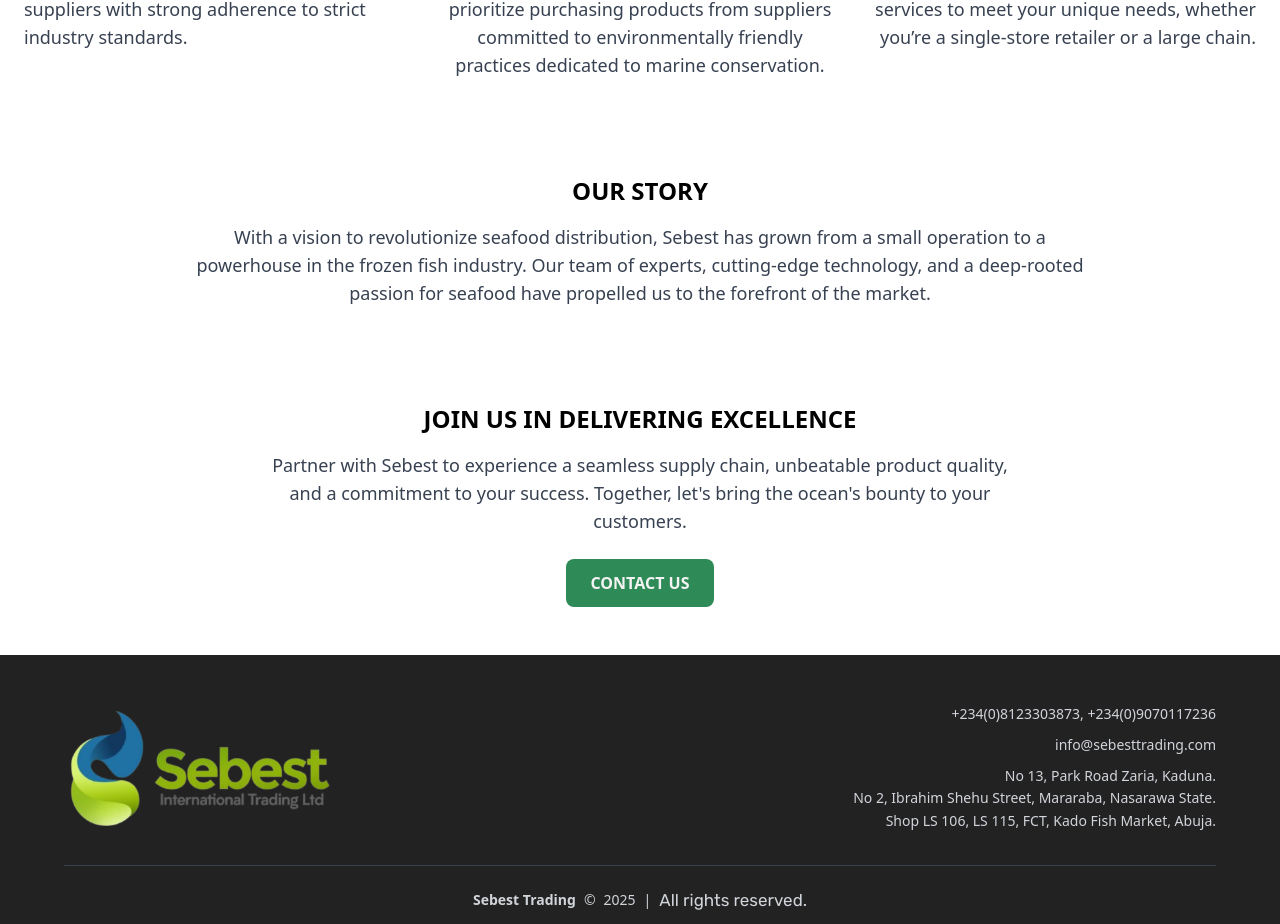
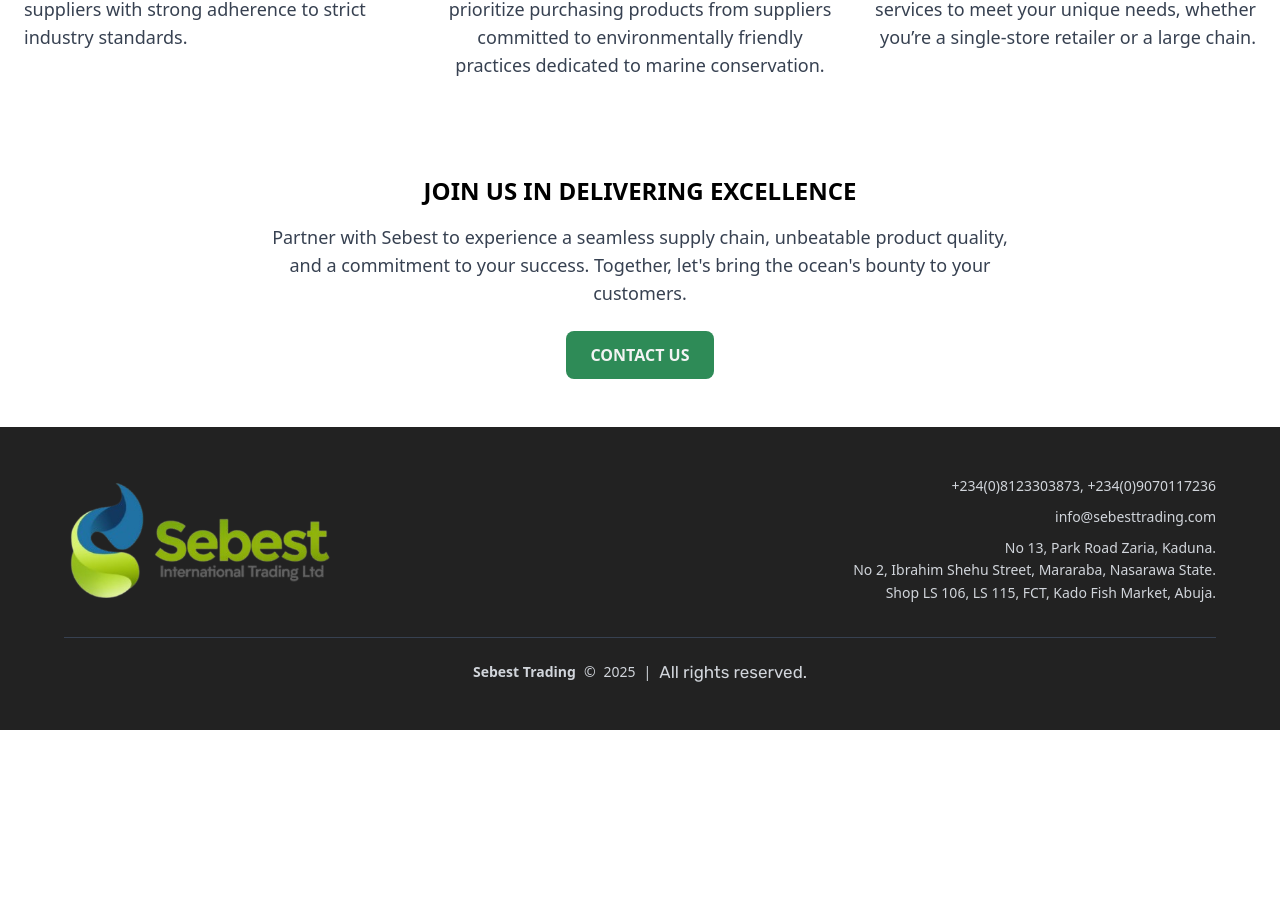
Before and after one commit to rotexpro/sebest-trading, a React (Vite) app: page /about in a window 1280 px wide. Shown: the part 1175-2099 px from the top of the page. After the commit the page ends 1905 px from the top, so only its background shows below. Built offline with nearby package versions, Linux system fonts and the light colour scheme.

Commit message:
Update About us
Removed our story

```diff
--- a/src/pages/About.jsx
+++ b/src/pages/About.jsx
@@ -13,7 +13,6 @@
       <AboutContent />
       <AboutImageSection />
       <WhyChooseUs />
-      <OurStory />
       <JoinUsSection />
     </div>
   );
```
